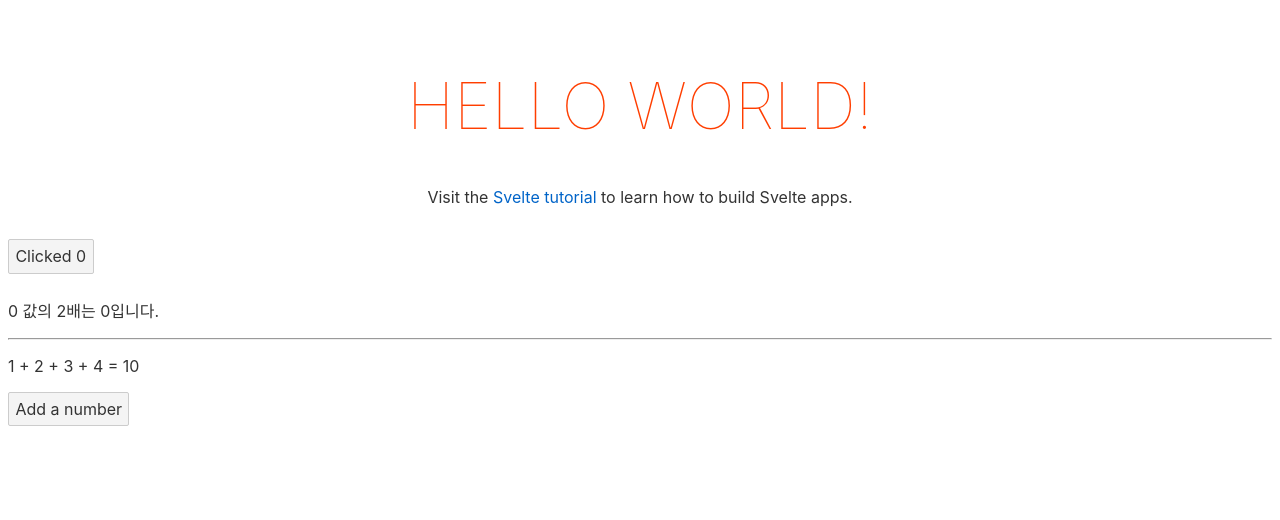
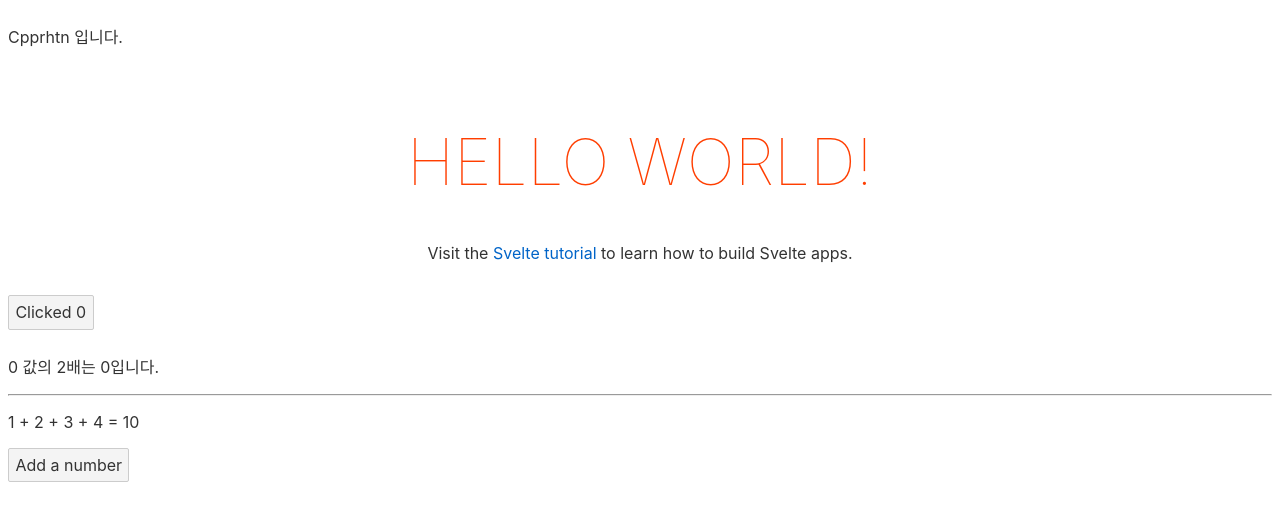
Before and after one commit to cpprhtn/svelte-proj, a Svelte app: page / in a window 1280 px wide. Shown: the top 520 px of the page. Built offline with nearby package versions, Linux system fonts and the light colour scheme.

Commit message:
add: props

```diff
--- a/src/App.svelte
+++ b/src/App.svelte
@@ -1,4 +1,5 @@
 <script>
+	import Child from './Child.svelte';
 	export let name;
 	let count = 0;
 	let numbers = [1, 2, 3, 4];
@@ -33,6 +34,8 @@
 		*/
 	}
 </script>
+
+<Child test="Cpprhtn 입니다."/>
 
 <main>
 	<h1>Hello {name}!</h1>
--- /dev/null
+++ b/src/Child.svelte
@@ -0,0 +1,5 @@
+<script>
+    export let test;
+</script>
+
+<p>{test}</p>
```
